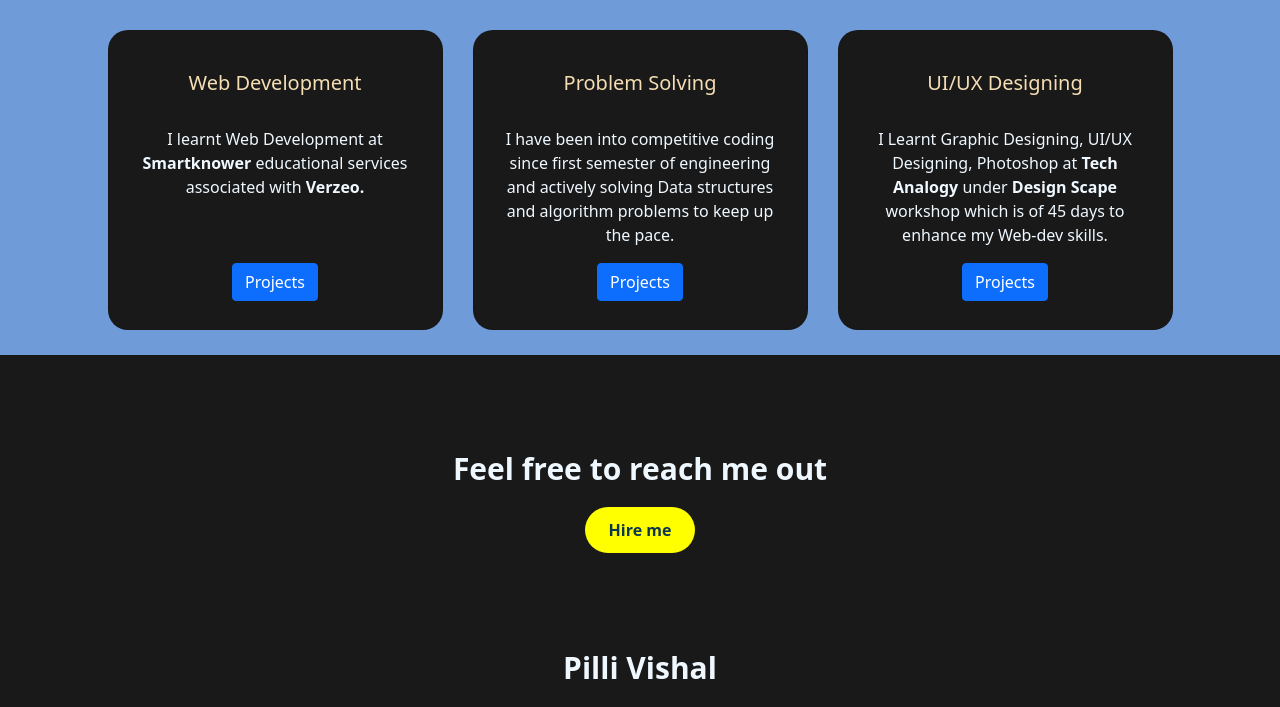
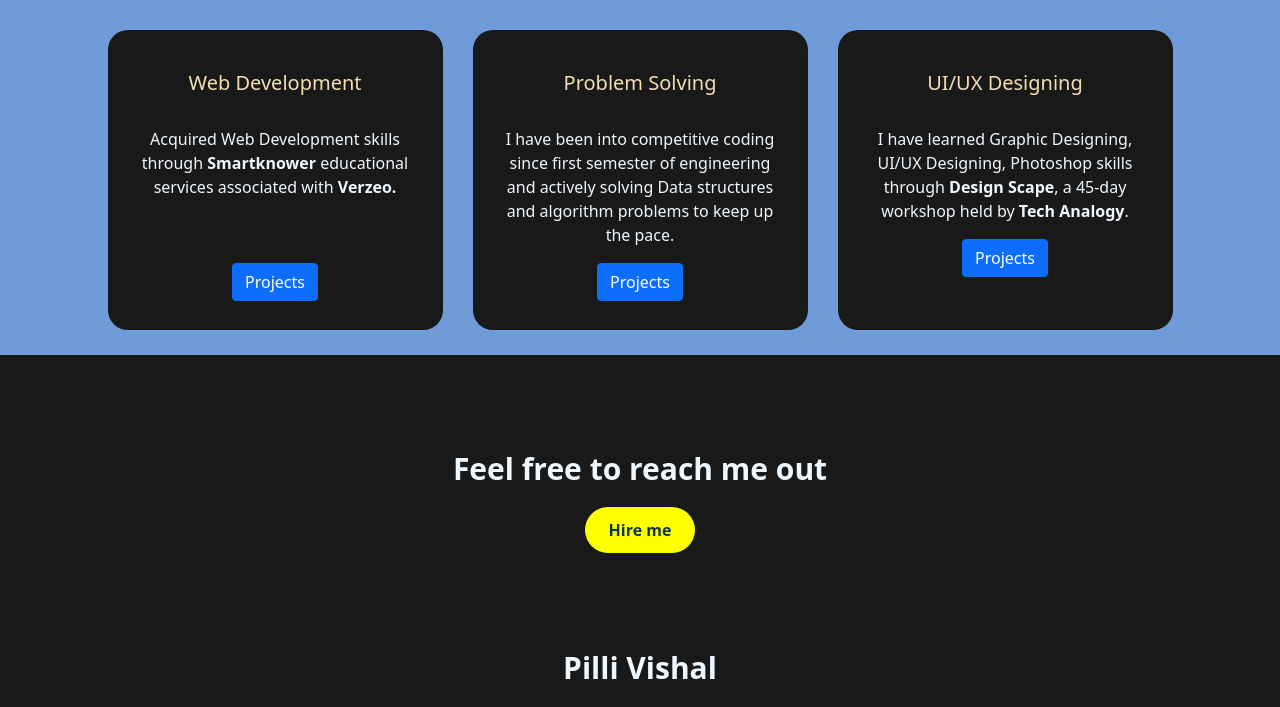
Before and after one commit to Vipilli25/Mystaticportfolio, a plain HTML site: page index.html in a window 1280 px wide. Shown: the part 1180-1887 px from the top of the page. Drawn offline with nearby package versions, Linux system fonts and the light colour scheme; a web font is replaced by a local one.

Commit message:
Update index.html

```diff
--- a/index.html
+++ b/index.html
@@ -123,7 +123,7 @@
         <div class="card col-lg-4">
           <div class="card-body">
             <h5 class="card-title pt-4 pb-4">Web Development</h5>
-            <p class="card-text pb-5">I learnt Web Development at <b>Smartknower</b> educational
+            <p class="card-text pb-5">Acquired Web Development skills through <b>Smartknower</b> educational
               services associated with <b>Verzeo.</b> </p>
             <a href="https://github.com/Vipilli25?tab=repositories" target="_blank" class="btn btn-primary ">Projects</a>
           </div>
@@ -142,7 +142,7 @@
         <div id="first" class="card col-lg-4" >
           <div class="card-body ">
             <h5 class="card-title pt-4 pb-4">UI/UX Designing</h5>
-            <p class="card-text "> I Learnt Graphic Designing, UI/UX Designing, Photoshop at <b>Tech Analogy</b>  under <b>Design Scape</b> workshop which is of 45 days to enhance my Web-dev skills.</p>
+            <p class="card-text "> I have learned Graphic Designing, UI/UX Designing, Photoshop skills through <b>Design Scape</b>, a 45-day workshop held by <b>Tech Analogy</b>.</p>
             <a href="https://github.com/Vipilli25?tab=repositories" target="_blank" class="btn btn-primary">Projects</a>
           </div>
         </div>
```
